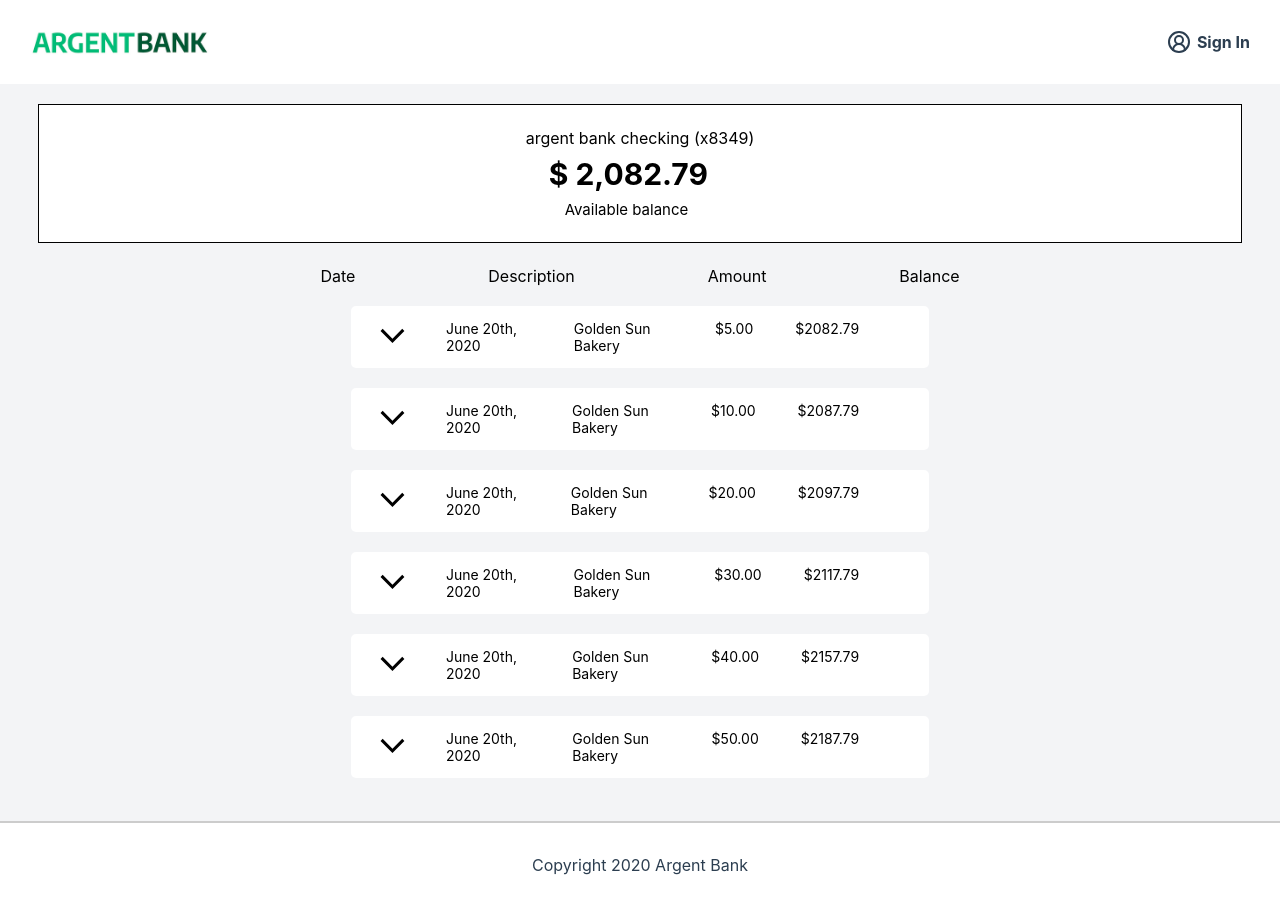
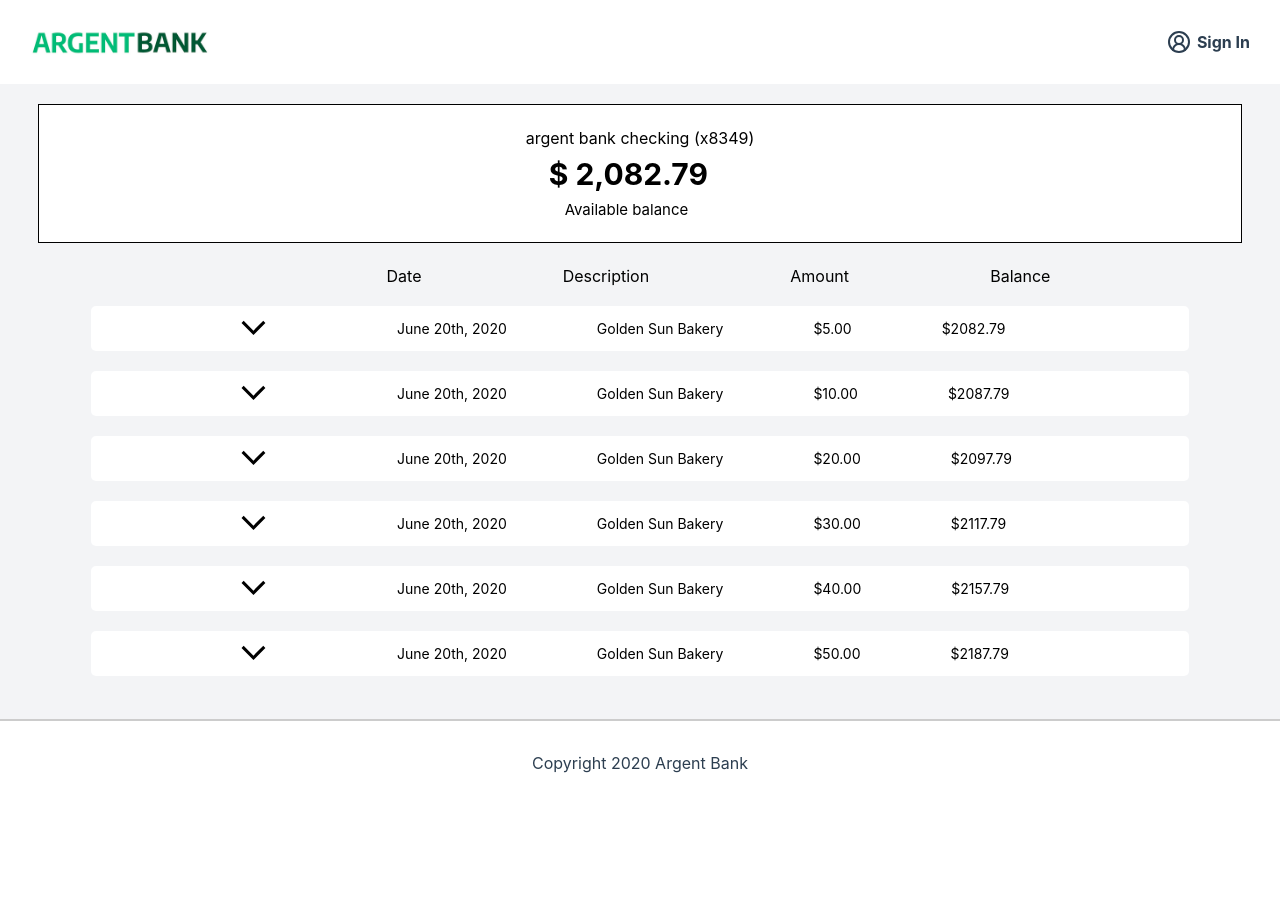
Before and after one commit to Mystekerinos/p13, a React (Create React App) app in the folder client/: page /transactions in a window 1280 px wide. After the commit the page ends 800 px from the top, so only its background shows below. Built offline with nearby package versions, Linux system fonts and the light colour scheme.

Commit message:
refacto-transaction-collapse

```diff
--- a/client/src/assets/css/collapse.css
+++ b/client/src/assets/css/collapse.css
@@ -2,17 +2,17 @@
   background-color: #FFFFFF;
   border-radius: 5px;
   display: flex;
-  justify-content: space-between;
-  padding: 0 5%;
   margin-top: 20px;
   position: relative;
   align-items: center;
+  padding-right:150px;
+  padding-left:150px;
 }
 .list-item p {
   color: black;
   font-size: 14px;
   margin-right:21px;
-  margin-left:21px;
+  margin-left:69px;
   text-transform: capitalize;
 }
 .list-item .icon-wrapper svg {
@@ -38,17 +38,17 @@
 }
 .transaction-type{
   padding-top: 20px;
-  padding-left:98px;
+  padding-left:237px;
   padding-bottom:20px;
 }
 .transaction-category {
   padding-top: 20px;
-  padding-left: 98px;
+  padding-left: 237px;
   padding-bottom: 20px;
 }
 .transaction-notes {
   padding-top: 20px;
-  padding-left: 98px;
+  padding-left: 237px;
 
 }
 
--- a/client/src/assets/css/transactions.css
+++ b/client/src/assets/css/transactions.css
@@ -56,14 +56,15 @@
     display:flex;
     justify-content: center;
     font-size: 10px;
-    margin-right: 20px;
-    margin-left: 20px;
+    margin-right: 6px;
+    margin-left: 62px;
 }
 .transaction-headers{
     display:flex;
     justify-content:center;
-    gap:23%;
+    gap:15%;
     color:black;
+    margin-left:157px;
 }
 .account_description_transactions {
     display: flex;
```
